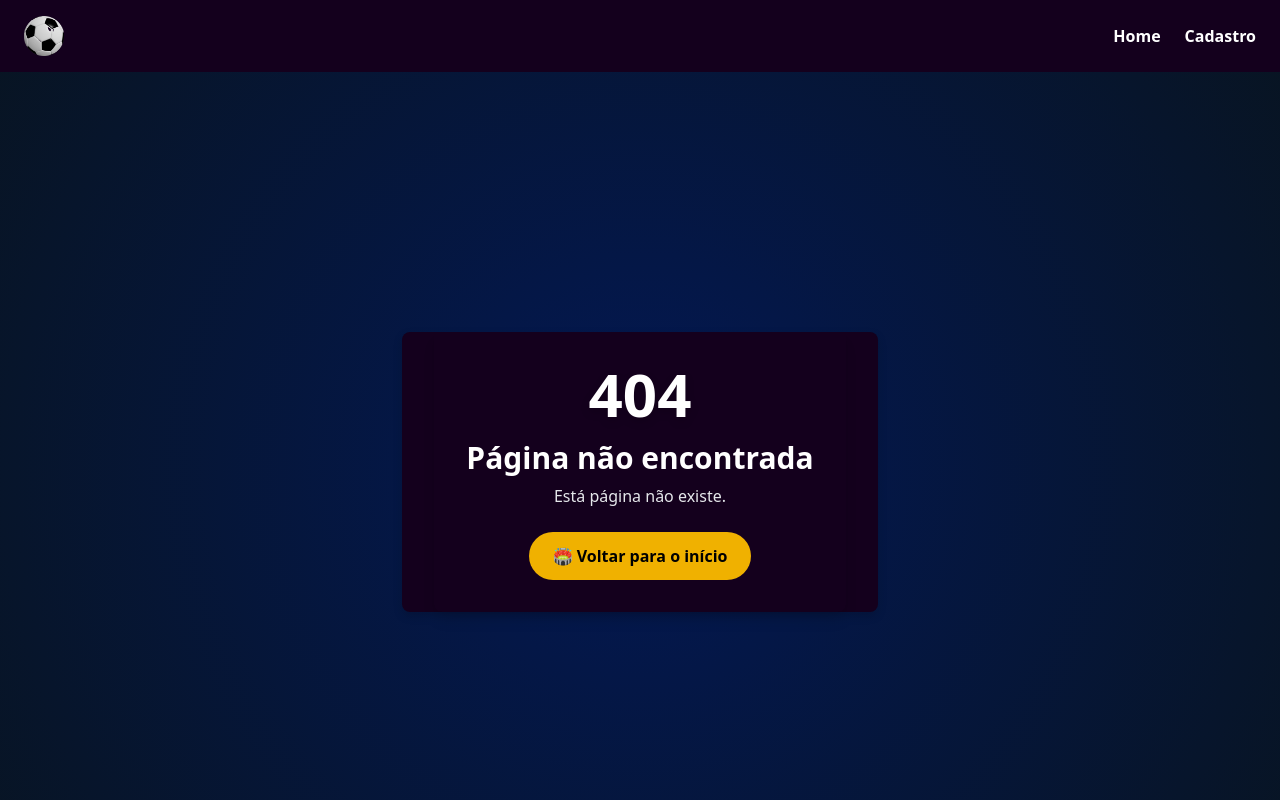
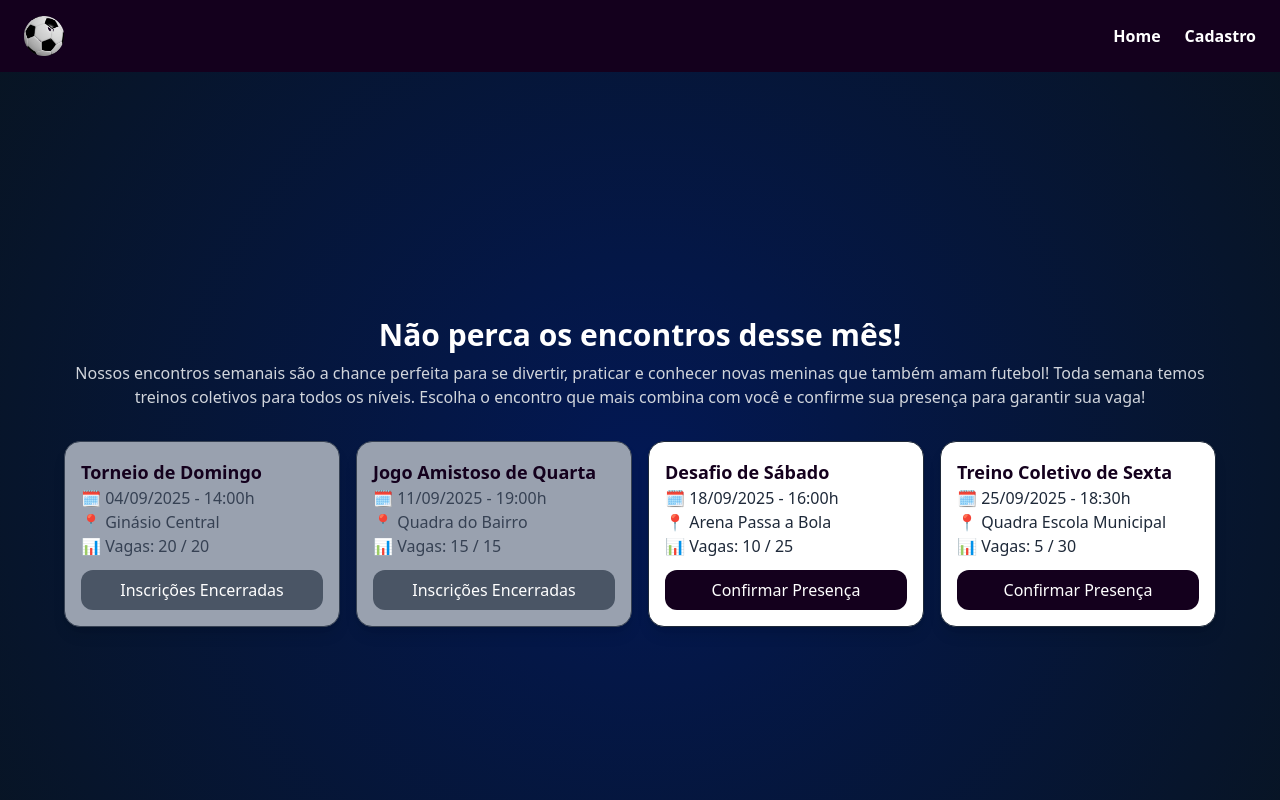
Before and after one commit to FutDelas/Sprint3, a React (Vite) app: page /torneios in a window 1280 px wide. Before the commit this address had no page. Shown: the top 800 px of the page. Built offline with nearby package versions, Linux system fonts and the light colour scheme.

Commit message:
Criando pagina de torneios

```diff
--- a/src/App.jsx
+++ b/src/App.jsx
@@ -5,6 +5,7 @@ import Home from './routes/Home'
 import Cadastro from './routes/Cadastro'
 import Error from './routes/Error'
 import Mapa from './routes/Mapa'
+import Torneios from './routes/Torneios'
 
 function App() {
 
@@ -22,6 +23,8 @@ function App() {
 
         <Route path="/mapa" element={<Mapa/>}/>
 
+        <Route path="/torneios" element={<Torneios/>}/>
+
       </Routes>
     </main>
     <Footer/>
--- /dev/null
+++ b/src/routes/Torneios.jsx
@@ -0,0 +1,149 @@
+import { useState, useEffect } from "react";
+
+export default function Torneios({ userEmail }) {
+  const encontrosIniciais = [
+    {
+      id: 1,
+      nome: "Torneio de Domingo",
+      data: "04/09/2025 - 14:00h",
+      local: "Ginásio Central",
+      encerrado: true,
+      vagas: 20,
+      inscritos: 20,
+      participantes: [],
+    },
+    {
+      id: 2,
+      nome: "Jogo Amistoso de Quarta",
+      data: "11/09/2025 - 19:00h",
+      local: "Quadra do Bairro",
+      encerrado: true,
+      vagas: 15,
+      inscritos: 15,
+      participantes: [],
+    },
+    {
+      id: 3,
+      nome: "Desafio de Sábado",
+      data: "18/09/2025 - 16:00h",
+      local: "Arena Passa a Bola",
+      encerrado: false,
+      vagas: 25,
+      inscritos: 10,
+      participantes: [],
+    },
+    {
+      id: 4,
+      nome: "Treino Coletivo de Sexta",
+      data: "25/09/2025 - 18:30h",
+      local: "Quadra Escola Municipal",
+      encerrado: false,
+      vagas: 30,
+      inscritos: 5,
+      participantes: [],
+    },
+  ];
+
+  const [encontros, setEncontros] = useState(() => {
+    const saved = localStorage.getItem("encontros");
+    return saved ? JSON.parse(saved) : encontrosIniciais;
+  });
+
+  useEffect(() => {
+    localStorage.setItem("encontros", JSON.stringify(encontros));
+  }, [encontros]);
+
+  const confirmarPresenca = (id) => {
+    setEncontros((prev) =>
+      prev.map((encontro) => {
+        if (
+          !encontro.encerrado &&
+          encontro.inscritos < encontro.vagas &&
+          encontro.id === id &&
+          !encontro.participantes.includes(userEmail)
+        ) {
+          return {
+            ...encontro,
+            inscritos: encontro.inscritos + 1,
+            participantes: [...encontro.participantes, userEmail],
+          };
+        }
+        return encontro;
+      })
+    );
+  };
+
+  const cancelarPresenca = (nomeEncontro) => {
+    setEncontros((prev) =>
+      prev.map((encontro) => {
+        if (encontro.nome === nomeEncontro) {
+          return {
+            ...encontro,
+            inscritos: encontro.inscritos - 1,
+            participantes: encontro.participantes.filter((email) => email !== userEmail),
+          };
+        }
+        return encontro;
+      })
+    );
+  };
+
+  return (
+    <div className="relative min-h-screen bg-blue-800 flex flex-col items-center justify-center p-6">
+      <div className="absolute inset-0 bg-[radial-gradient(circle_at_center,#001449,#061013)] opacity-90"></div>
+
+      <div className="relative w-full max-w-6xl z-10 space-y-8">
+        {/* Hero */}
+        <section className="text-center">
+          <h1 className="text-3xl font-bold text-white">Não perca os encontros desse mês!</h1>
+          <p className="mt-2 text-gray-300">
+            Nossos encontros semanais são a chance perfeita para se divertir, praticar e conhecer novas meninas que também amam futebol! Toda semana temos treinos coletivos para todos os níveis. Escolha o encontro que mais combina com você e confirme sua presença para garantir sua vaga!
+          </p>
+        </section>
+
+        {/* Lista de encontros */}
+        <section>
+          <div className="grid grid-cols-1 sm:grid-cols-2 lg:grid-cols-4 gap-4">
+            {encontros.map((encontro) => {
+              const jaInscrito = encontro.participantes.includes(userEmail);
+
+              const cardClasses = `
+                p-4 border rounded-2xl shadow-lg
+                ${encontro.encerrado ? "bg-gray-400 text-gray-700" : "bg-white text-gray-800"}
+              `;
+
+              return (
+                <div key={encontro.id} className={cardClasses}>
+                  <h3 className="text-lg font-bold text-[#14001dff]">{encontro.nome}</h3>
+                  <p>🗓 {encontro.data}</p>
+                  <p>📍 {encontro.local}</p>
+                  <p>📊 Vagas: {encontro.inscritos} / {encontro.vagas}</p>
+
+                  <button
+                    onClick={() =>
+                      jaInscrito ? cancelarPresenca(encontro.nome) : confirmarPresenca(encontro.id)
+                    }
+                    disabled={encontro.encerrado || (!jaInscrito && encontro.inscritos >= encontro.vagas)}
+                    className={`mt-3 w-full px-4 py-2 rounded-xl text-white transition ${
+                      encontro.encerrado || (!jaInscrito && encontro.inscritos >= encontro.vagas)
+                        ? "bg-gray-600 cursor-not-allowed"
+                        : jaInscrito
+                        ? "bg-red-500 hover:bg-red-600"
+                        : "bg-[#14001dff] hover:bg-yellow-600"
+                    }`}
+                  >
+                    {encontro.encerrado || (!jaInscrito && encontro.inscritos >= encontro.vagas)
+                      ? "Inscrições Encerradas"
+                      : jaInscrito
+                      ? "Cancelar Inscrição"
+                      : "Confirmar Presença"}
+                  </button>
+                </div>
+              );
+            })}
+          </div>
+        </section>
+      </div>
+    </div>
+  );
+}
```
